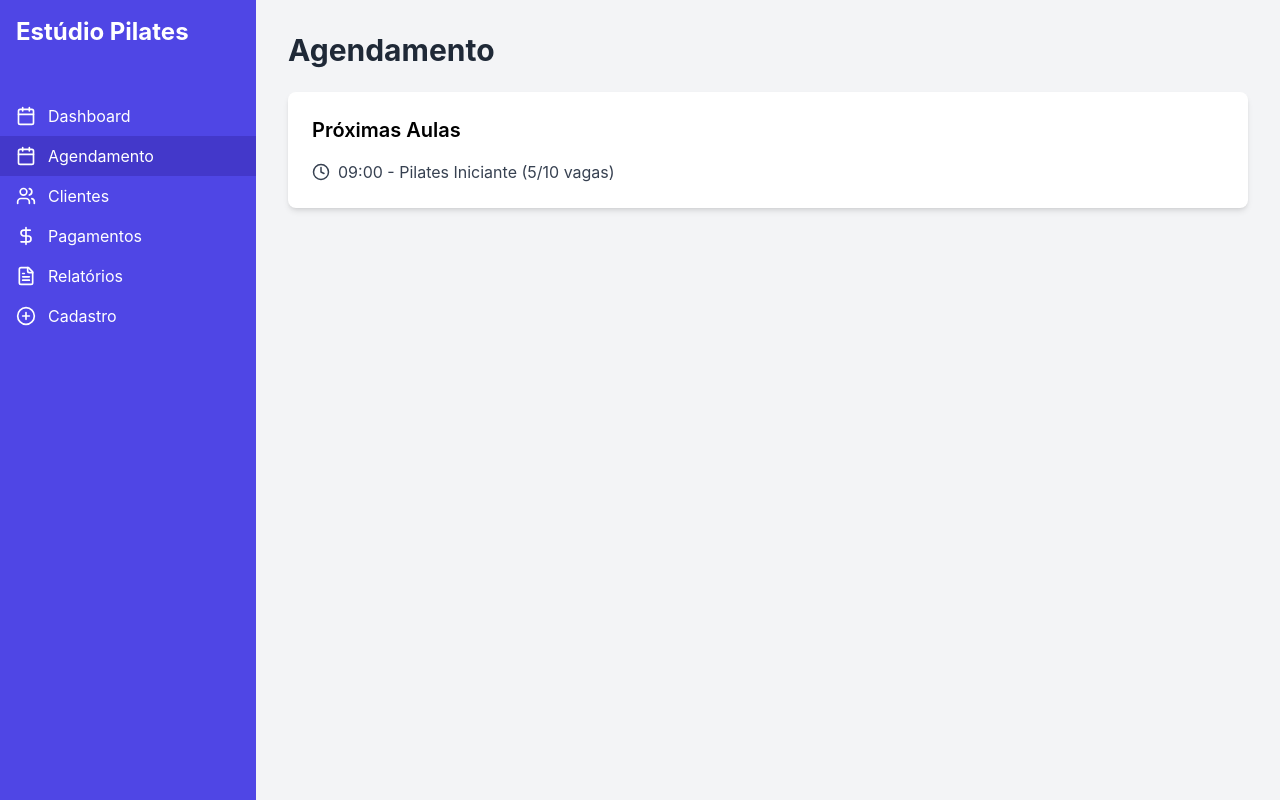
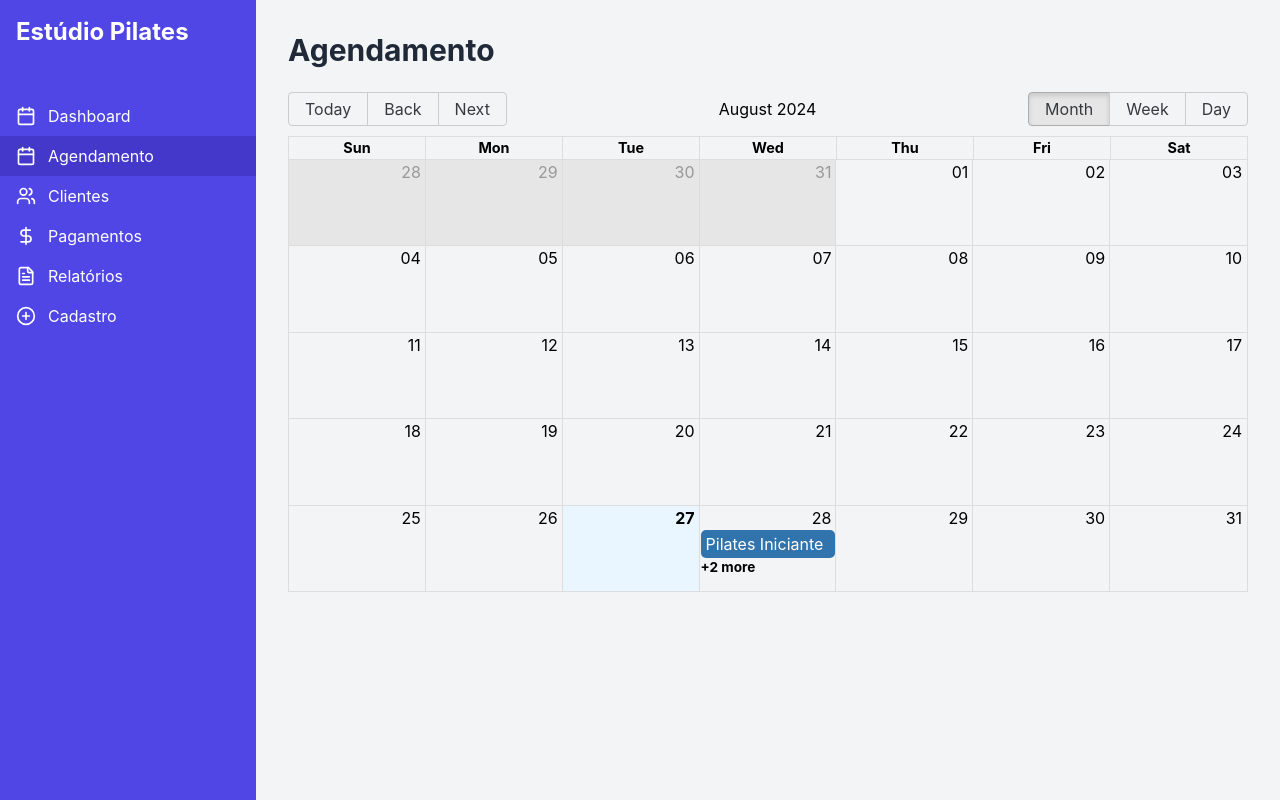
Before and after one commit to TamLeal/pilates-app, a React (Vite) app: page / in a window 1280 px wide. Both pictures are taken after a click on the button "Agendamento". Built offline with nearby package versions, Linux system fonts and the light colour scheme.

Commit message:
add calendar to agendamento

```diff
--- a/src/pages/Agendamento.jsx
+++ b/src/pages/Agendamento.jsx
@@ -1,22 +1,70 @@
-import React from 'react';
+import React, { useState } from 'react';
+import { Calendar, momentLocalizer } from 'react-big-calendar';
+import moment from 'moment';
+import 'react-big-calendar/lib/css/react-big-calendar.css';
 import { Card, CardContent } from '../components/ui/card';
-import { Clock } from 'lucide-react';
 
-const Agendamento = () => (
+const localizer = momentLocalizer(moment);
+
+const events = [
+  {
+    title: 'Pilates Iniciante',
+    start: new Date(2024, 7, 28, 9, 0), // 28 de agosto de 2024 às 09:00
+    end: new Date(2024, 7, 28, 10, 0),
+    description: 'Aula de Pilates para iniciantes, 10 vagas',
+  },
+  {
+    title: 'Pilates Intermediário',
+    start: new Date(2024, 7, 28, 10, 30), // 28 de agosto de 2024 às 10:30
+    end: new Date(2024, 7, 28, 11, 30),
+    description: 'Aula de Pilates para nível intermediário, 8 vagas',
+  },
+  {
+    title: 'Pilates Avançado',
+    start: new Date(2024, 7, 28, 14, 0), // 28 de agosto de 2024 às 14:00
+    end: new Date(2024, 7, 28, 15, 0),
+    description: 'Aula de Pilates avançado, 9 vagas',
+  },
+  // Adicione mais eventos conforme necessário
+];
+
+const Agendamentos = () => {
+  const [selectedEvent, setSelectedEvent] = useState(null);
+
+  const handleSelectEvent = (event) => {
+    setSelectedEvent(event);
+  };
+
+  return (
     <div>
-    <Card>
+      <Calendar
+        localizer={localizer}
+        events={events}
+        startAccessor="start"
+        endAccessor="end"
+        style={{ height: 500 }}
+        views={['month', 'week', 'day']}
+        onSelectEvent={handleSelectEvent}
+        popup
+      />
+      {selectedEvent && (
+        <Card className="mt-6">
           <CardContent>
-        <h3 className="text-xl font-semibold mb-4">Próximas Aulas</h3>
-        <ul className="space-y-3">
-          <li className="flex items-center text-gray-700">
-            <Clock className="mr-2" size={18} />
-            <span>09:00 - Pilates Iniciante (5/10 vagas)</span>
-          </li>
-          {/* Continue com outros agendamentos... */}
-        </ul>
+            <h3 className="text-xl font-semibold mb-2">
+              {selectedEvent.title}
+            </h3>
+            <p>{selectedEvent.description}</p>
+            <p>
+              Início: {moment(selectedEvent.start).format('LLLL')}
+            </p>
+            <p>
+              Fim: {moment(selectedEvent.end).format('LLLL')}
+            </p>
           </CardContent>
         </Card>
+      )}
     </div>
   );
+};
 
-export default Agendamento;
+export default Agendamentos;
```
Lines whose indentation alone changed are shown as unchanged.
